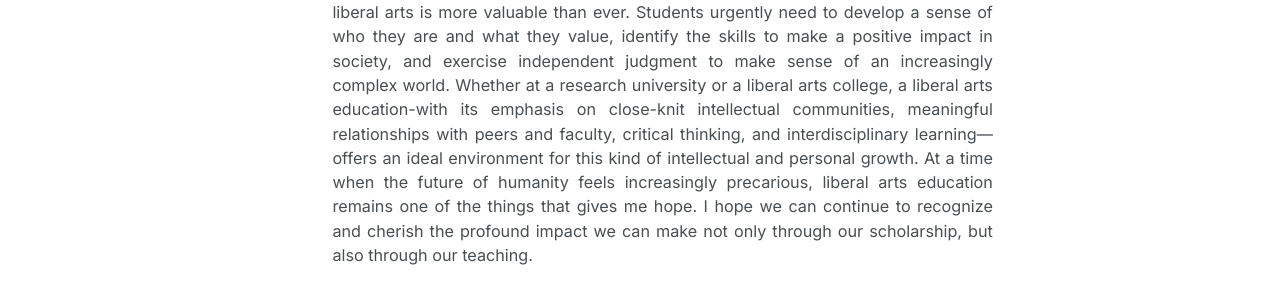
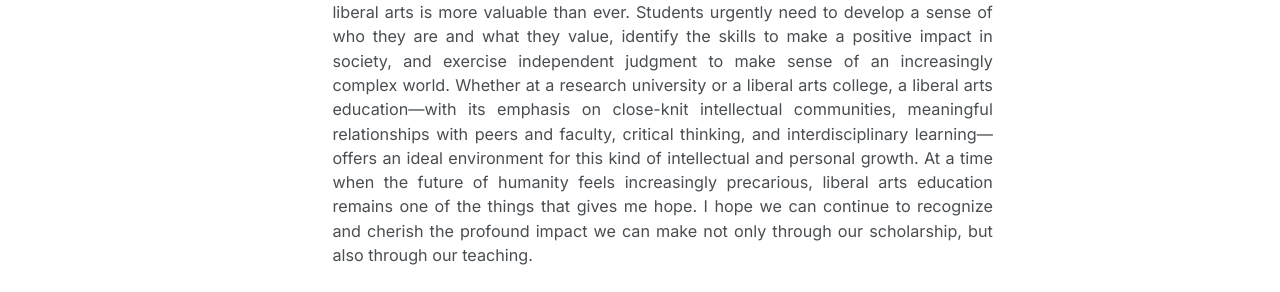
Before and after one commit to wu-haoze/wu-haoze.github.io, a Jekyll site: the page built from _pages/about.md, in a window 1280 px wide and 900 px high, scrolled down 699 px. Shown: the part 443-735 px from the top of the window. Built offline with Jekyll 4.4.1, drawn with Linux system fonts in a browser that asks for light colours; some of the changed text lies outside the part shown.

```diff
--- a/_pages/about.md
+++ b/_pages/about.md
@@ -41,5 +41,5 @@ I got my PhD at Stanford University in 2024, advised by Clark Barrett. Before th
 
 I am frequently asked why I choose to devote non-trivial time to teaching. This question seems to sometimes come with a pre-understanding that teaching is a distraction from making real impact.
 
-In my opinion, at this moment of great uncertainty, a higher education grounded in the liberal arts is more valuable than ever. Students urgently need to develop a sense of who they are and what they value, identify the skills to make a positive impact in society, and exercise independent judgment to make sense of an increasingly complex world. Whether at a research university or a liberal arts college, a liberal arts education-with its emphasis on close-knit intellectual communities, meaningful relationships with peers and faculty, critical thinking, and interdisciplinary learning—offers an ideal environment for this kind of intellectual and personal growth. At a time when the future of humanity feels increasingly precarious, liberal arts education remains one of the things that gives me hope.
+In my opinion, at this moment of great uncertainty, a higher education grounded in the liberal arts is more valuable than ever. Students urgently need to develop a sense of who they are and what they value, identify the skills to make a positive impact in society, and exercise independent judgment to make sense of an increasingly complex world. Whether at a research university or a liberal arts college, a liberal arts education—with its emphasis on close-knit intellectual communities, meaningful relationships with peers and faculty, critical thinking, and interdisciplinary learning—offers an ideal environment for this kind of intellectual and personal growth. At a time when the future of humanity feels increasingly precarious, liberal arts education remains one of the things that gives me hope.
 I hope we can continue to recognize and cherish the profound impact we can make not only through our scholarship, but also through our teaching.
```
